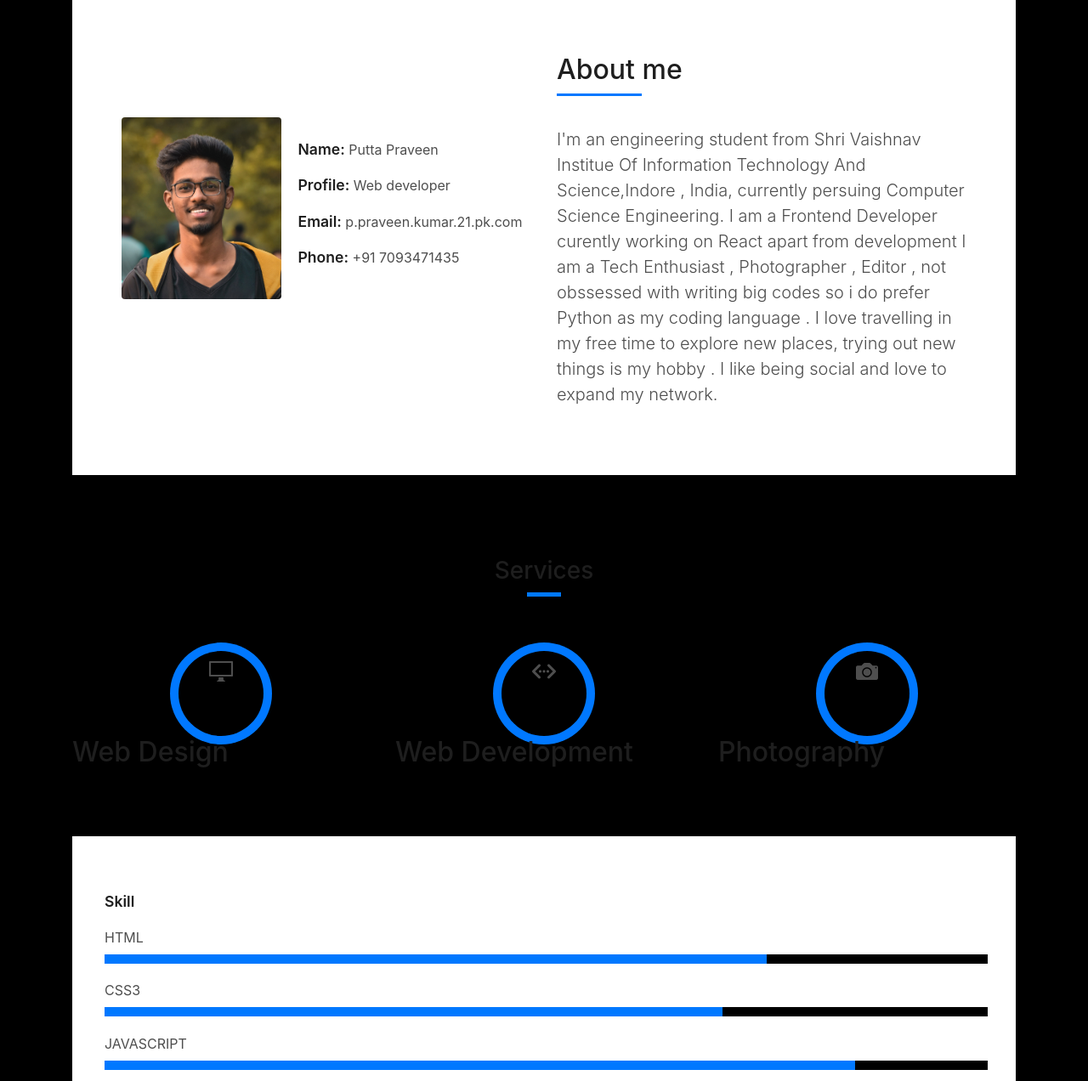
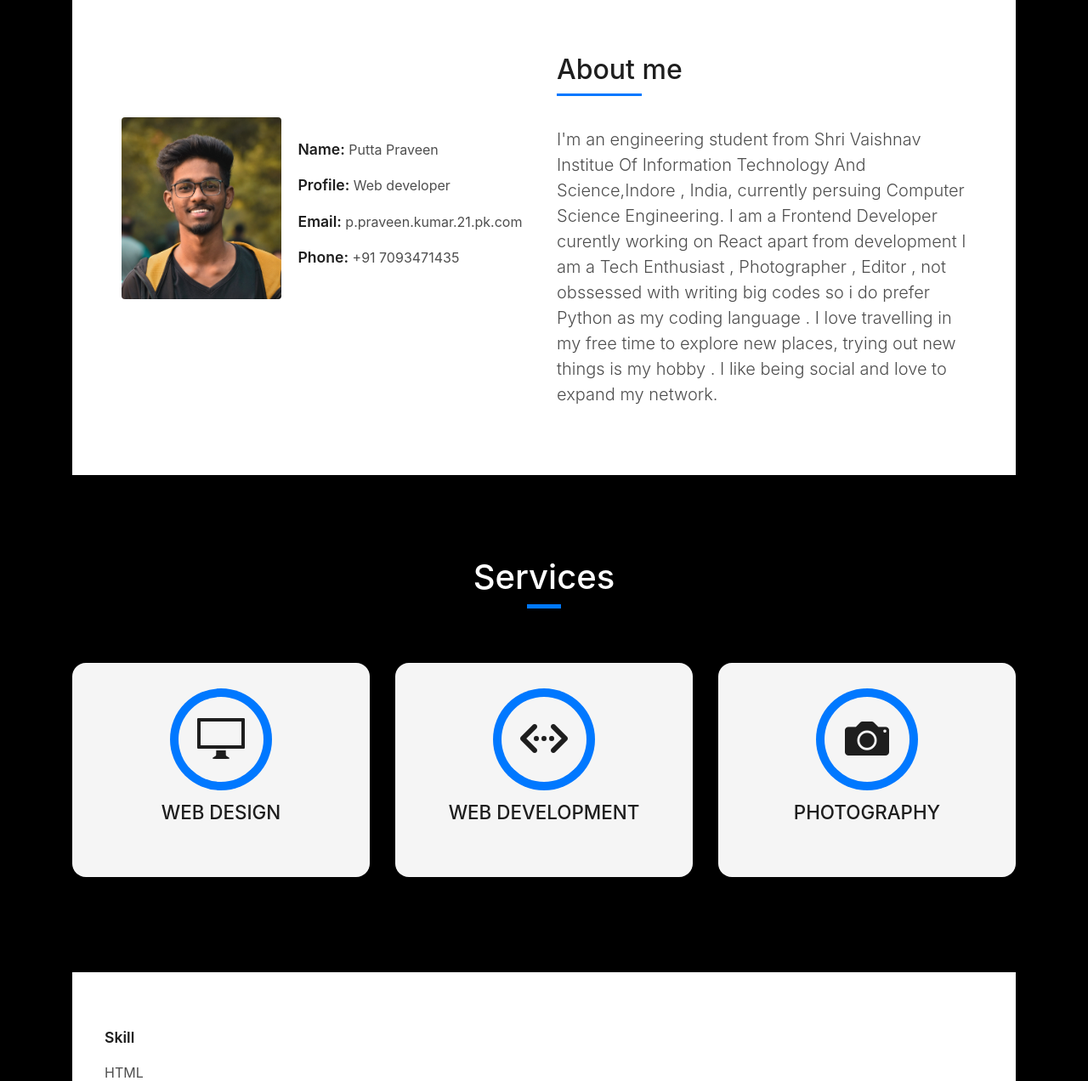
Before and after one commit to puttapraveen/puttapraveen.co, a PHP site: page / in a window 1280 px wide. Shown: the part 865-2137 px from the top of the page at 85% size. Run offline with PHP 8.4, Linux system fonts and the light colour scheme; some web fonts are replaced.

Commit message:
Update style.css

```diff
--- a/assets/css/style.css
+++ b/assets/css/style.css
@@ -916,3 +916,42 @@ footer .credits {
 footer .credits a {
   color: #fff;
 }
+
+.aa{
+  color: white;
+  font-size: 40px;
+}
+.service-box {
+  background-color: whitesmoke;
+  padding: 2.5rem 1.3rem;
+  border-radius: 1rem;
+  margin-bottom: 3rem;
+}
+
+.service-box:hover .ico-circle {
+  transition: all 500ms ease;
+  color: #fff;
+  background-color: #0078ff;
+  box-shadow: 0 0 0 10px #cde1f8;
+}
+
+.service-box .service-ico {
+  margin-bottom: 1rem;
+  color: #1e1e1e;
+}
+
+.service-box .ico-circle {
+  transition: all 500ms ease;
+  font-size: 4rem;
+}
+
+.service-box .s-title {
+  font-size: 1.4rem;
+  text-transform: uppercase;
+  text-align: center;
+  padding: .4rem 0;
+}
+
+.service-box .s-description {
+  color: #4e4e4e;
+}
```
